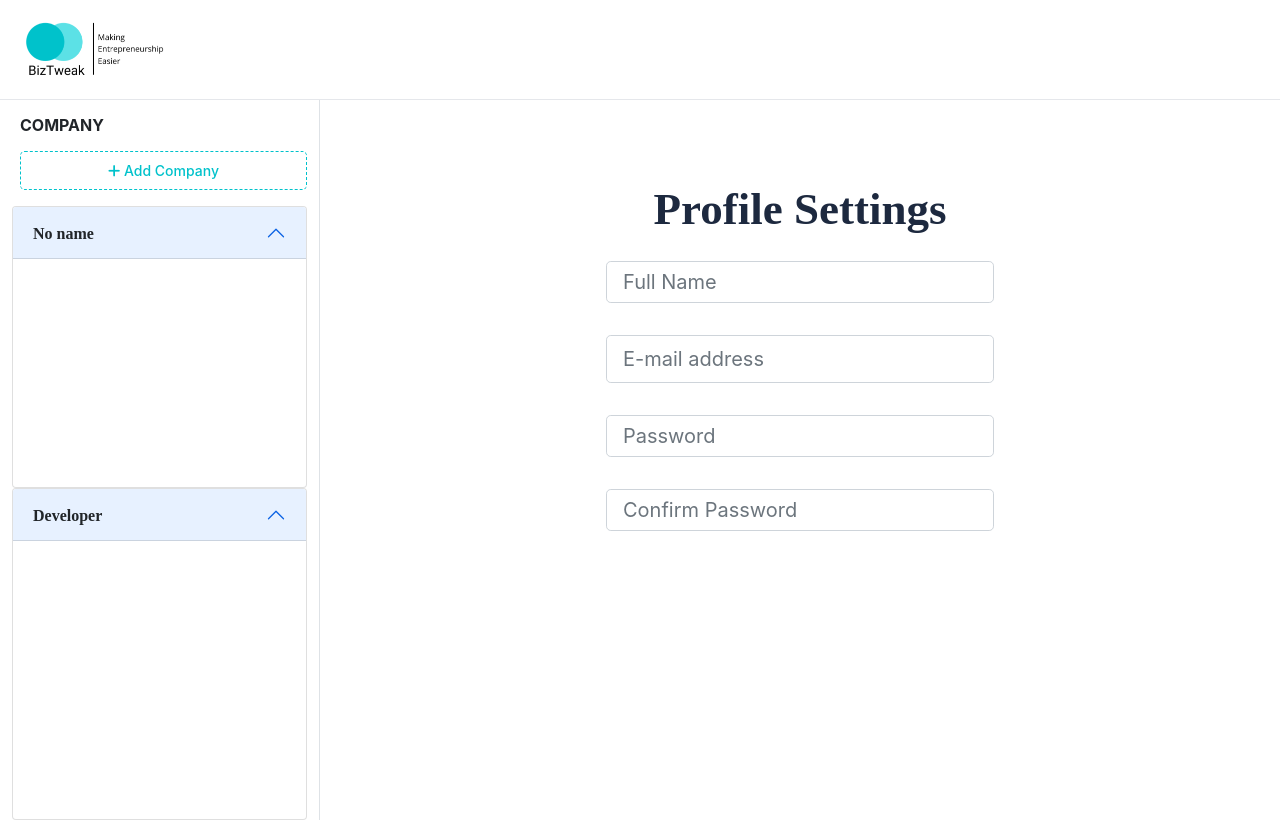
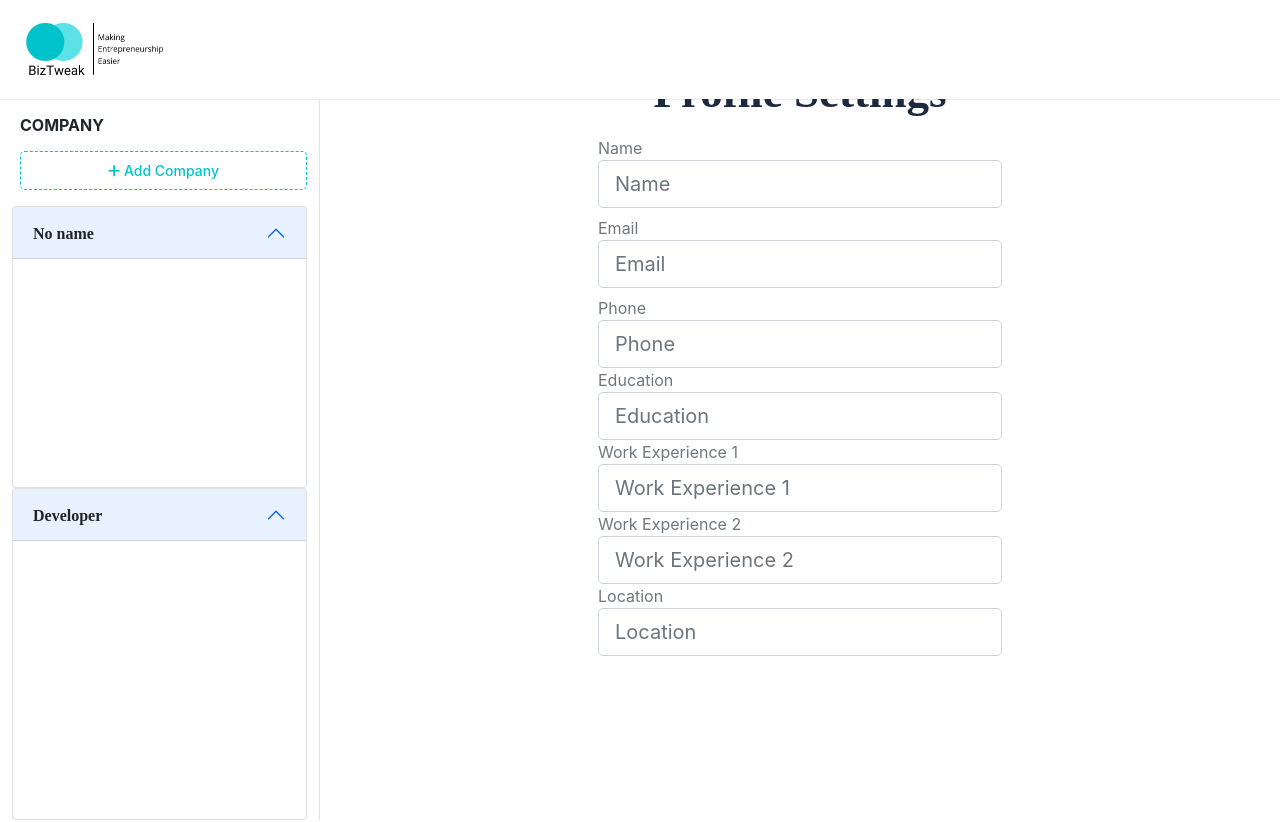
Before and after one commit to ThabisoBlessed/biztweak-react-frontend-1, a React (Create React App) app: page /#/auth/profile in a window 1280 px wide. Shown: the top 822 px of the page. Built offline with nearby package versions, Linux system fonts and the light colour scheme.

Commit message:
profile fields

```diff
--- a/src/components/auth/Profile.tsx
+++ b/src/components/auth/Profile.tsx
@@ -1,9 +1,15 @@
 import React, { useState } from "react";
 import { ProfileMenu } from "./ProfileMenu";
+import "./Profile.css";
 
 export const Profile = () => {
   const [fullName, setFullName] = useState("");
   const [email, setEmail] = useState("");
+  const [phone, setPhone] = useState("");
+  const [eductaion, setEducation] = useState("");
+  const [experience1, setExperience1] = useState("");
+  const [experience2, setExperience2] = useState("");
+  const [location, setLocation] = useState("");
   const [password, setPassword] = useState("");
   const [confirmPassword, setConfirmPassword] = useState("");
 
@@ -19,46 +25,97 @@ export const Profile = () => {
               Profile Settings
             </h2>
             <form className="rounded px-8 pt-3 pb-8 mb-4 md:w-[50%]">
-              <div className="input-group input-group-lg p-2 mb-3">
+              <div className="form-group mb-2">
+                <label htmlFor="name">Name</label>
                 <input
-                  id="fullName"
                    type="text"
-                  placeholder="Full Name"
-                  className="form-control text-sm"
+                   name="name"
+                   className="form-control form-control-lg"
+                   id="name"
+                   placeholder="Name"
                    autoComplete="false"
                    onChange={(e) => setFullName(e.target.value)}
                 />
               </div>
-              <div className="input-group input-group-lg p-2 mb-3">
+
+              <div className="form-group mb-2">
+                <label htmlFor="email">Email</label>
                 <input
+                   type="email"
+                   name="email"
+                   className="form-control form-control-lg"
                    id="email"
-                  type="email"
-                  placeholder="E-mail address"
-                  className="form-control "
+                   placeholder="Email"
                    autoComplete="false"
                    onChange={(e) => setEmail(e.target.value)}
                 />
               </div>
-              <div className="input-group input-group-lg p-2 mb-3">
+
+              <div className="form-group">
+                <label htmlFor="phone">Phone</label>
                 <input
-                  id="password"
-                  type="password"
-                  placeholder="Password"
-                  className="form-control text-sm"
+                   type="text"
+                   name="phone"
+                   className="form-control form-control-lg"
+                   id="phone"
+                   placeholder="Phone"
                    autoComplete="false"
-                  onChange={(e) => setPassword(e.target.value)}
+                   onChange={(e) => setPhone(e.target.value)}
                 />
               </div>
-              <div className="input-group input-group-lg p-2 mb-3">
+
+              <div className="form-group">
+                <label htmlFor="eductaion">Education</label>
                 <input
-                  id="confirmPassword"
-                  type="password"
-                  placeholder="Confirm Password"
-                  className="form-control text-sm"
+                   type="text"
+                   name="eductaion"
+                   className="form-control form-control-lg"
+                   id="education"
+                   placeholder="Education"
                    autoComplete="false"
-                  onChange={(e) => setConfirmPassword(e.target.value)}
+                   onChange={(e) => setEducation(e.target.value)}
                 />
               </div>
+
+              <div className="form-group">
+                <label htmlFor="phone">Work Experience 1</label>
+                <input
+                   type="text"
+                   name="workExperience1"
+                   className="form-control form-control-lg"
+                   id="workExperience1"
+                   placeholder="Work Experience 1"
+                   autoComplete="false"
+                   onChange={(e) => setExperience1(e.target.value)}
+                />
+              </div>
+
+              <div className="form-group">
+                <label htmlFor="phone">Work Experience 2</label>
+                <input
+                   type="text"
+                   name="workExperience2"
+                   className="form-control form-control-lg"
+                   id="workExperience2"
+                   placeholder="Work Experience 2"
+                   autoComplete="false"
+                   onChange={(e) => setExperience2(e.target.value)}
+                />
+              </div>
+
+              <div className="form-group">
+                <label htmlFor="location">Location</label>
+                <input
+                   type="text"
+                   name="location"
+                   className="form-control form-control-lg"
+                   id="location"
+                   placeholder="Location"
+                   autoComplete="false"
+                   onChange={(e) => setLocation(e.target.value)}
+                />
+              </div>
+
               <div className="clearfix mb-3"></div>
             </form>
           </div>
```
Also changed, not shown: src/components/auth/Profile.css (added). Lines whose indentation alone changed are shown as unchanged.
